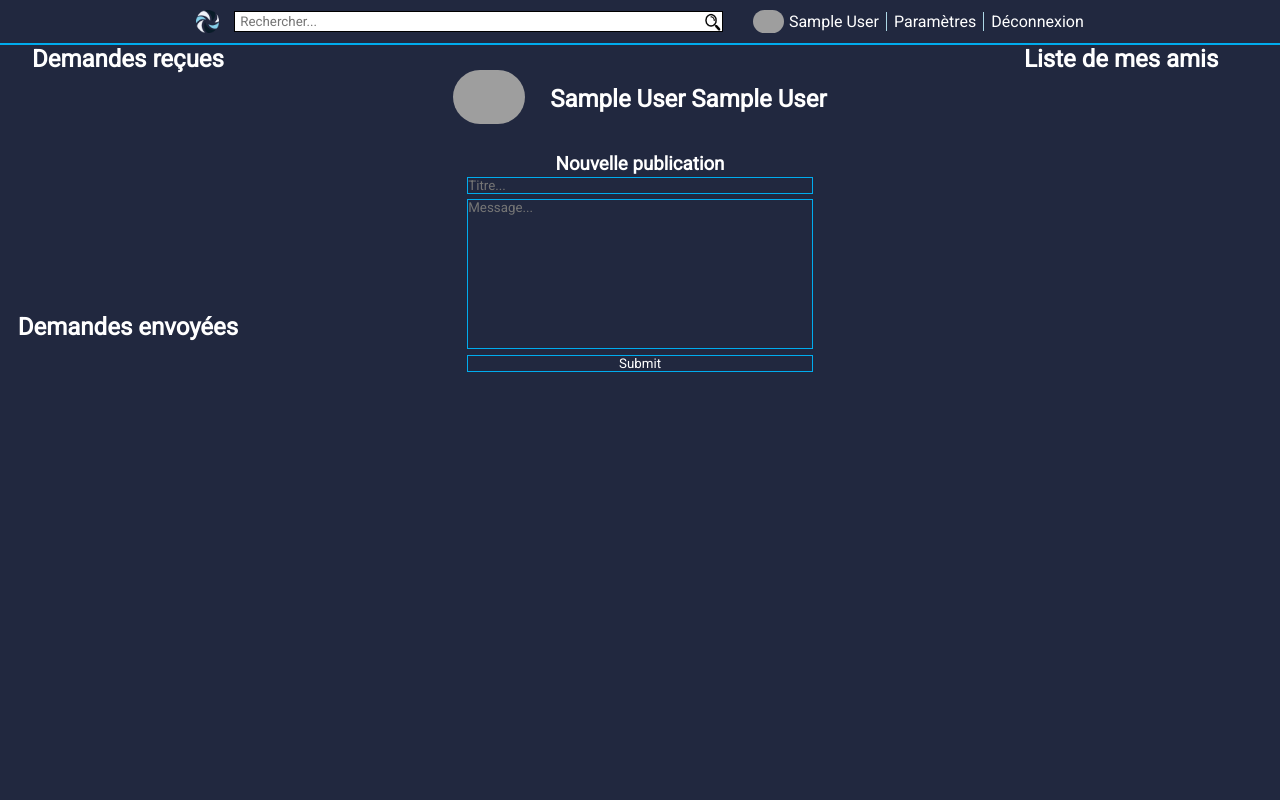
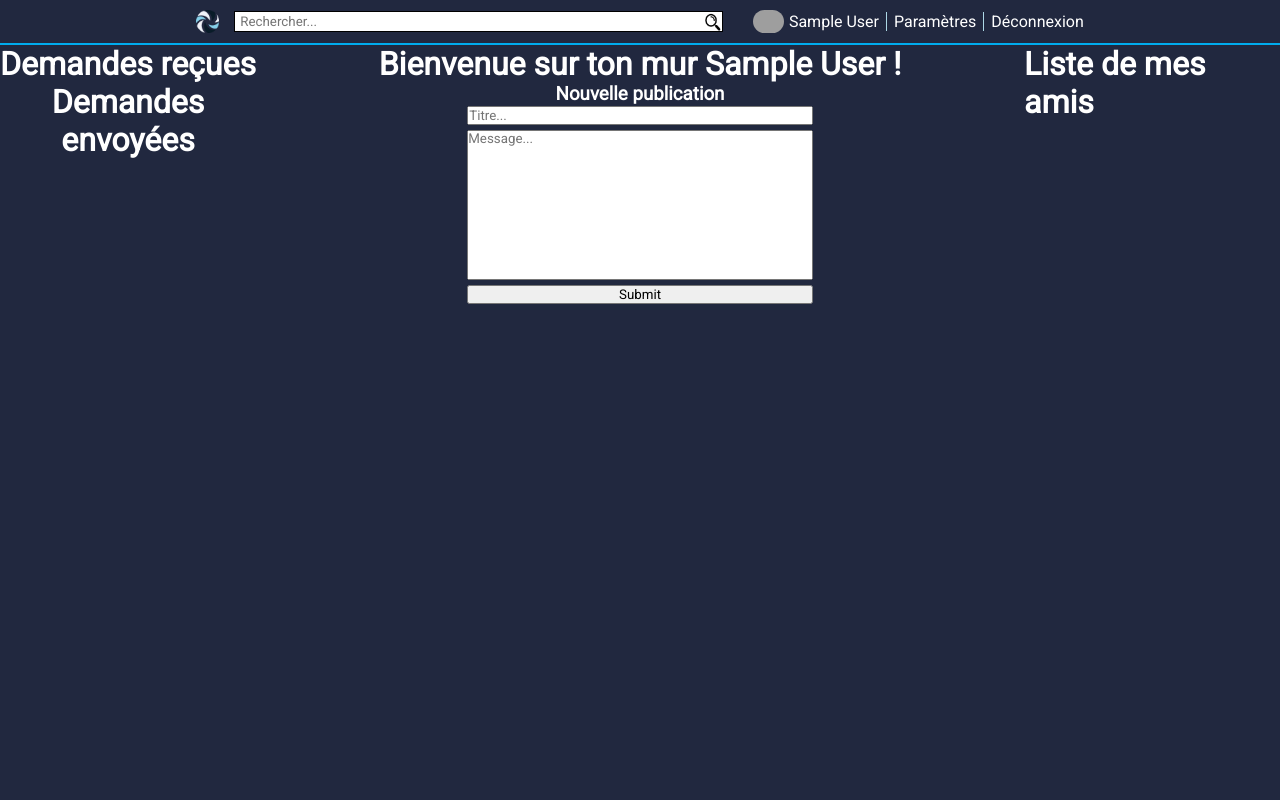
Before and after one commit to FlorianLz/SpeakNow, a PHP site: page /index.php?action=mur in a window 1280 px wide. Run offline with PHP 8.4, Linux system fonts and the light colour scheme; the visitor is signed in with stand-in values (Sample User, id 1); data that the repository does not hold is empty; grey boxes are pictures that could not be loaded.

Commit message:
Revert "Modification du deign du mur."
This reverts commit fe47f1840ccb847375e4307941100ded03577f11.

```diff
--- a/css/style.css
+++ b/css/style.css
@@ -254,12 +254,10 @@ header .recherche form input[type="submit"]:hover{
   display:flex;
 }
 .postmur{
-  border:2px solid lightgray;
+  border:2px solid #00acee;
   width:45%;
   margin-top:20px;
   padding:15px;
-  background-color: lightslategray;
-  border-radius:10px;
 }
 .conteneurposts{
   display:flex;
@@ -295,23 +293,11 @@ header .recherche form input[type="submit"]:hover{
 .formposter input{
   width:100%;
   margin-bottom:5px;
-  background-color: transparent;
-  color:white;
-  border:1px solid #00acee;
 }
 .formposter textarea{
   width:100%;
   resize:none;
   height:150px;
-  background-color: transparent;
-  color:white;
-  border:1px solid #00acee;
-}
-.formposter input[type="submit"]{
-  width:100%;
-  border:1px solid #00acee;
-  background-color:transparent;
-  color:white;
 }
 .postmur input[type="submit"]{
   border:0;
@@ -326,9 +312,6 @@ header .recherche form input[type="submit"]:hover{
 .demandesami{
   width:20%;
 }
-.demandesami h2:nth-child(2){
-  padding-top:30vh;
-}
 .listeamis{
   width:20%;
   text-align:left;
@@ -340,11 +323,10 @@ header .recherche form input[type="submit"]:hover{
   padding:25px;
 }
 .imgprofil{
-  width:10%;
+  width:20%;
 }
 .imgprofil img{
   width:100%;
-  border-radius:150px;
 }
 .infoprofil{
   padding-left:25px;
@@ -356,6 +338,7 @@ header .recherche form input[type="submit"]:hover{
   background-color:transparent;
   color:white;
   margin-left:10px;
+  width:50%;
 }
 
 /* Mur partie liste amis */
@@ -372,7 +355,6 @@ header .recherche form input[type="submit"]:hover{
   align-items: center;
   justify-content: flex-start;
   margin-left:15px;
-  padding-top:10px;
 }
 .imgami{
   width:100%;
--- a/traitement/refusami.php
+++ b/traitement/refusami.php
@@ -3,11 +3,11 @@
         $idAmi=htmlspecialchars($_POST['idAmi']);
         $monid=htmlspecialchars($_SESSION['id']);
 
-        $sql = "UPDATE lien SET etat = 'banni' WHERE idUtilisateur1=? AND idUtilisateur2=? OR idUtilisateur1=? AND idUtilisateur2=? ";
+        $sql = "UPDATE lien SET etat = 'banni' WHERE idUtilisateur1=? AND idUtilisateur2=?";
         // Etape 1  : preparation
         $query = $pdo->prepare($sql);
         // Etape 2 : execution : 2 paramètres dans la requêtes !!
-        $query->execute(array($idAmi,$monid,$monid,$idAmi));
+        $query->execute(array($idAmi,$monid));
         // Etape 3 : ici le login est unique, donc on sait que l'on peut avoir zero ou une  seule ligne.
         header("Location: index.php?action=mur");
     }else{
--- a/vues/mur.php
+++ b/vues/mur.php
@@ -1,7 +1,7 @@
 <div class="contenumur">
     <div class="demandesami">
         <?php
-        echo '<h2>Demandes reçues</h2>';
+        echo '<h1>Demandes reçues</h1>';
         $sql = "SELECT utilisateurs.* FROM utilisateurs WHERE id IN(SELECT idUtilisateur1 FROM lien WHERE idUtilisateur2=? AND etat='attente') ";
         $query = $pdo->prepare($sql);
         $query->execute(array($_SESSION['id']));
@@ -17,7 +17,7 @@
                         </form>';
         }
 
-        echo '<h2>Demandes envoyées</h2>';
+        echo '<h1>Demandes envoyées</h1>';
         $sql = "SELECT utilisateurs.* FROM utilisateurs INNER JOIN lien ON utilisateurs.id=idUtilisateur2 AND etat='attente' AND idUtilisateur1=?";
         $query = $pdo->prepare($sql);
         $query->execute(array($_SESSION['id']));
@@ -46,9 +46,8 @@
             $id = $_SESSION["id"];
             $ok = true; // On a le droit d afficher notre mur
 
-            echo '<div class="profil"><div class="imgprofil"><img src=avatars/'.$_SESSION['avatar'].'></div><div class="infoprofil">';
-            echo '<h2>'.$_SESSION['prenom'].' '.$_SESSION['nom'].'</h2>';
-            echo '</div></div>';
+            echo '<h1>Bienvenue sur ton mur '.$_SESSION['prenom'].' !</h1>';
+
             ?>
             <div class="poster">
                 <form class="formposter" action="index.php?action=poster" method="post">
@@ -148,12 +147,6 @@
             $nomPers=$line['nom'];
             $prenomPers=$line['prenom'];
             $avatarPers=$line['avatar'];
-            echo '<div class="profil"><div class="imgprofil"><img src=avatars/'.$avatarPers.'></div><div class="infoprofil">';
-            echo '<h2>'.$prenomPers.' '.$nomPers.'</h2>';
-            echo '<form method="post" action="index.php?action=refusami">
-            <input type="hidden" name="idAmi" value="'.$idPers.'">
-            <input type="submit" value="Supprimer cet ami">
-            </form></div></div>';
             ?>
             <div class="poster">
                 <form class="formposter" action="index.php?action=poster" method="post">
@@ -221,7 +214,7 @@
 
     <div class="listeamis">
     <?php
-    echo '<h2>Liste de mes amis</h2>';
+    echo '<h1>Liste de mes amis</h1>';
     $sql = "SELECT * FROM utilisateurs WHERE id IN ( SELECT utilisateurs.id FROM utilisateurs INNER JOIN lien ON idUtilisateur1=utilisateurs.id AND etat='ami' AND idUTilisateur2=? UNION SELECT utilisateurs.id FROM utilisateurs INNER JOIN lien ON idUtilisateur2=utilisateurs.id AND etat='ami' AND idUTilisateur1=?)";
     $query = $pdo->prepare($sql);
     $query->execute(array($_SESSION['id'],$_SESSION['id']));
```
